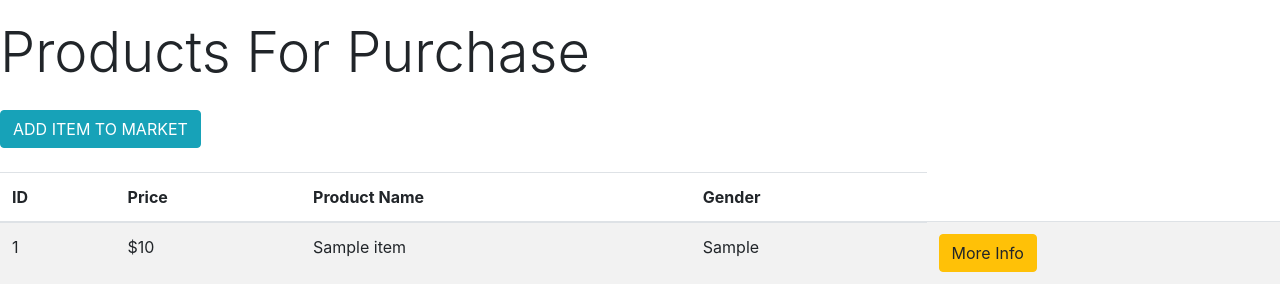
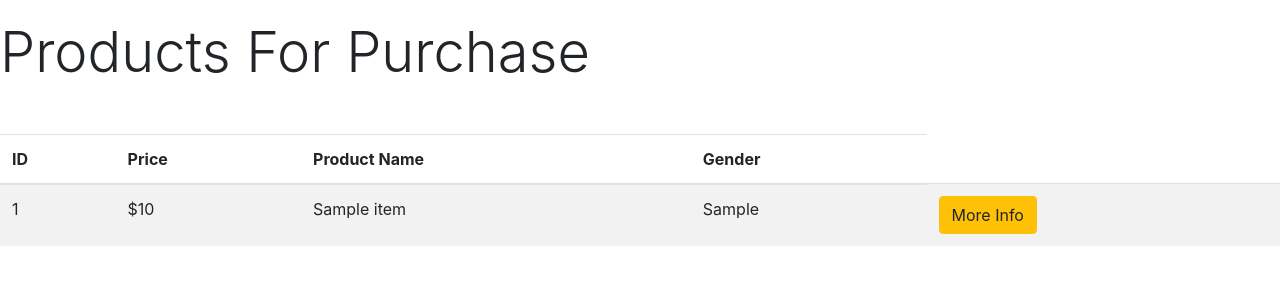
Before and after one commit to jovesterchai/AppDevProject, a Flask app: template templates/shop.html in a window 1280 px wide. Shown: the part 505-805 px from the top of the page. After the commit the page ends 751 px from the top, so only its background shows below. Run offline with Flask 2, Linux system fonts and the light colour scheme; the template is opened without the code that fills it: most values are stand-ins (such as "Sample title", 1, 10 or a date in 2020); some libraries are stand-ins or nearby versions.

Commit message:
shop remove button

```diff
--- a/templates/shop.html
+++ b/templates/shop.html
@@ -546,9 +546,6 @@ input#img-6:checked ~ .nav-dots label#img-dot-6
     {% else %}
     <p>There are {{ count }} products.</p>
     {% endif %}
-    <form action="{{ url_for('createProduct') }}">
-        <input type="submit" class="btn btn-info" value="ADD ITEM TO MARKET"/>
-    </form>
 </div>
 <br>
 
```
